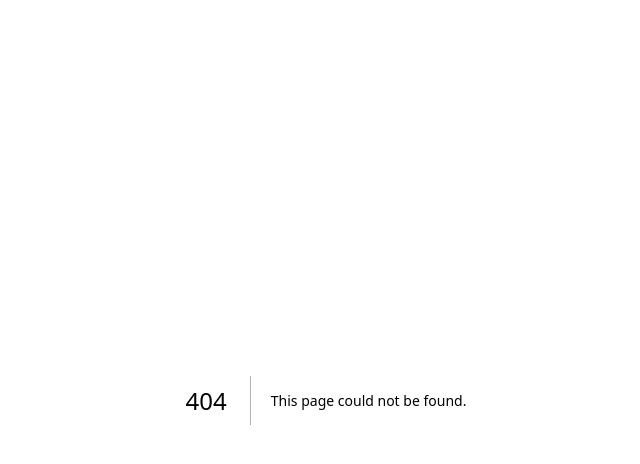
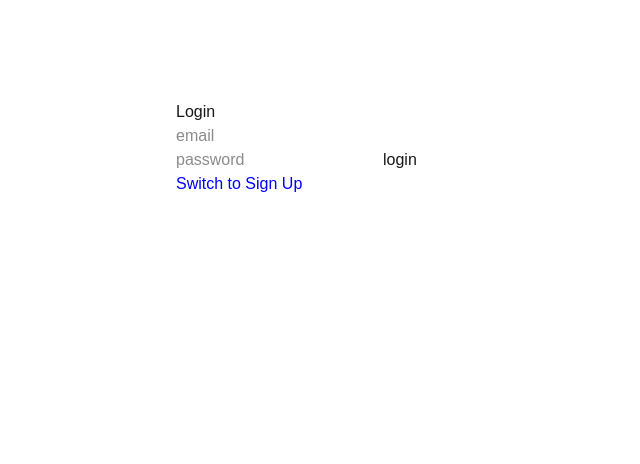
Before and after one commit to nickmertens-asaxx89/vercel-project, a Next.js app: page /login in a window 1280 px wide. Before the commit this address had no page. Shown: the top 464 px of the page, without its empty margins (314-954 px from the left). Built offline with nearby package versions, Linux system fonts and the light colour scheme; no server answers.

Commit message:
initial commit

```diff
--- /dev/null
+++ b/app/dashboard/page.jsx
@@ -0,0 +1,95 @@
+"use client"
+
+import { useEffect, useState } from "react"
+import { supabase } from "@/lib/supabase"
+import { useRouter } from "next/navigation"
+
+export default function Dashboard() {
+  const router = useRouter()
+
+  const [user, setUser] = useState(null)
+  const [entries, setEntries] = useState([])
+  const [title, setTitle] = useState("")
+  const [value, setValue] = useState("")
+
+  useEffect(() => {
+    loadUser()
+  }, [])
+
+  async function loadUser() {
+    const { data } = await supabase.auth.getUser()
+
+    if (!data.user) {
+      router.push("/login")
+      return
+    }
+
+    setUser(data.user)
+    fetchEntries(data.user.id)
+  }
+
+  async function fetchEntries(userId) {
+    const { data, error } = await supabase
+      .from("entries")
+      .select("*")
+      .order("created_at", { ascending: false })
+
+    if (!error) setEntries(data)
+  }
+
+  async function addEntry() {
+    if (!title || !value) return
+
+    await supabase.from("entries").insert({
+      user_id: user.id,
+      title,
+      value: Number(value),
+    })
+
+    setTitle("")
+    setValue("")
+    fetchEntries(user.id)
+  }
+
+  async function logout() {
+    await supabase.auth.signOut()
+    router.push("/login")
+  }
+
+  if (!user) return <p>Loading...</p>
+
+  return (
+    <div style={{ padding: 20 }}>
+      <h1>Dashboard</h1>
+      <p>Welcome {user.email}</p>
+
+      <button onClick={logout}>Logout</button>
+
+      <hr />
+
+      <h2>Add entry</h2>
+      <input
+        placeholder="title"
+        value={title}
+        onChange={(e) => setTitle(e.target.value)}
+      />
+      <input
+        placeholder="value"
+        type="number"
+        value={value}
+        onChange={(e) => setValue(e.target.value)}
+      />
+      <button onClick={addEntry}>Add</button>
+
+      <hr />
+
+      <h2>Your entries</h2>
+
+      {entries.map((e) => (
+        <div key={e.id}>
+          {e.title} — {e.value}
+        </div>
+      ))}
+    </div>
+  )
+}
--- /dev/null
+++ b/app/login/page.jsx
@@ -0,0 +1,71 @@
+"use client"
+
+import { useState } from "react"
+import { supabase } from "@/lib/supabase"
+import { useRouter } from "next/navigation"
+
+export default function LoginPage() {
+  const router = useRouter()
+  const [email, setEmail] = useState("")
+  const [password, setPassword] = useState("")
+  const [loading, setLoading] = useState(false)
+  const [mode, setMode] = useState("login") // login | signup
+
+  async function handleAuth() {
+    setLoading(true)
+
+    let result
+
+    if (mode === "signup") {
+      result = await supabase.auth.signUp({
+        email,
+        password,
+      })
+    } else {
+      result = await supabase.auth.signInWithPassword({
+        email,
+        password,
+      })
+    }
+
+    const { error } = result
+    setLoading(false)
+
+    if (error) {
+      alert(error.message)
+      return
+    }
+
+    router.push("/dashboard")
+  }
+
+  return (
+    <div style={{ maxWidth: 300, margin: "100px auto" }}>
+      <h1>{mode === "login" ? "Login" : "Sign Up"}</h1>
+
+      <input
+        placeholder="email"
+        value={email}
+        onChange={(e) => setEmail(e.target.value)}
+      />
+
+      <input
+        placeholder="password"
+        type="password"
+        value={password}
+        onChange={(e) => setPassword(e.target.value)}
+      />
+
+      <button onClick={handleAuth} disabled={loading}>
+        {loading ? "Loading..." : mode}
+      </button>
+
+      <p
+        style={{ cursor: "pointer", color: "blue" }}
+        onClick={() => setMode(mode === "login" ? "signup" : "login")}
+      >
+        Switch to {mode === "login" ? "Sign Up" : "Login"}
+      </p>
+    </div>
+  )
+}
--- /dev/null
+++ b/lib/supabase.js
@@ -0,0 +1,6 @@
+import { createClient } from "@supabase/supabase-js"
+
+export const supabase = createClient(
+  process.env.NEXT_PUBLIC_SUPABASE_URL,
+  process.env.NEXT_PUBLIC_SUPABASE_ANON_KEY
+)
--- a/package.json
+++ b/package.json
@@ -9,6 +9,7 @@
     "lint": "eslint"
   },
   "dependencies": {
+    "@supabase/supabase-js": "^2.105.4",
     "next": "16.2.6",
     "react": "19.2.4",
     "react-dom": "19.2.4"
```
Also changed, not shown: 1 other file (tests, documents, lock files or other folders).
